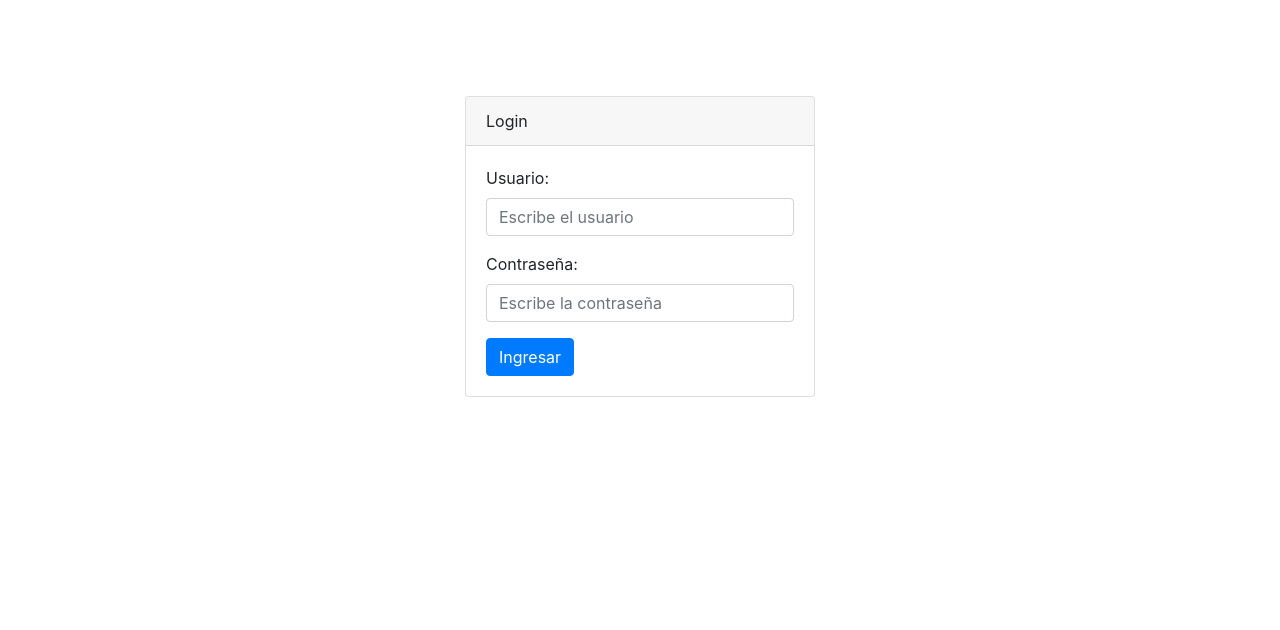
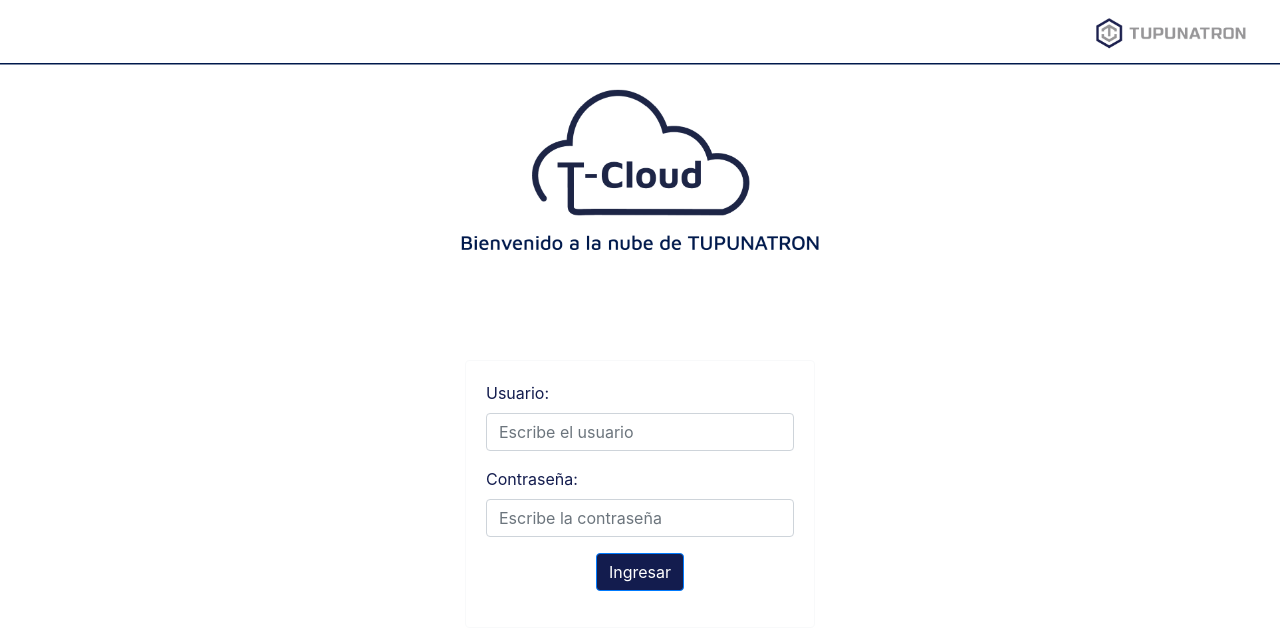
Before and after one commit to lidia08/AppTupunatron, a PHP site: page / in a window 1280 px wide. Shown: the top 630 px of the page. Run offline with PHP 8.4, Linux system fonts and the light colour scheme; data that the repository does not hold is empty.

Commit message:
mejorando el login, el estilo

```diff
--- a/Node/app.js
+++ b/Node/app.js
@@ -3,9 +3,9 @@ const mqtt = require('mqtt');
 var con = mysql.createConnection({
 
     host: "localhost",
-    user: "root",
-    password: "",
-    database: "tt_basedatos"
+    user: "root",//  "tupunat1_root",// "root",
+    password: "",// "2021tupunat1_bd",//"",
+    database: "tt_basedatos"// "tupunat1_tt_basedatos"//"tt_basedatos"
 
 });
 
--- a/config/bd.php
+++ b/config/bd.php
@@ -1,8 +1,8 @@
 <?php
 $host = "localhost";
-$bd = "tt_basedatos";
-$usuario = "root";
-$contrasenia = "";
+$bd = "tt_basedatos";//"tupunat1_tt_basedatos";//"tt_basedatos";
+$usuario = "root";//"tupunat1_root";// "root";
+$contrasenia = "";// "2021tupunat1_bd";//"";
 
 try {
     $conexion = new PDO("mysql:host=$host; dbname=$bd", $usuario, $contrasenia);
--- /dev/null
+++ b/css/estilo.css
@@ -0,0 +1,13 @@
+body{
+    background: url(../img/t-cloud_background.png) no-repeat ;
+    background-size: 100%;
+    background-attachment: fixed;
+}
+
+.formulario{
+    color: #131C4E;
+}
+.ingresar{
+    background: #131C4E;
+
+}
--- a/index.php
+++ b/index.php
@@ -5,24 +5,22 @@ include('config/bd.php');
 $txtUsuario = (isset($_POST['txtUsuario']))?$_POST['txtUsuario']:"";
 $txtContrasenia = (isset($_POST['txtContrasenia']))?$_POST['txtContrasenia']:"";
 
+if($_POST){
+
     //SELECT * FROM `usuarios` WHERE `nombre_usuario`='Lidia' && `contrasenia`='lidia2021';
-$sentenciaSQL=$conexion->prepare("SELECT * FROM usuarios WHERE nombre_usuario=:Usuario");
-$sentenciaSQL->bindParam(':Usuario',$txtUsuario);
+    $sentenciaSQL=$conexion->prepare("SELECT * FROM usuarios WHERE nombre_usuario=:user and contrasenia=:contra");
+    $sentenciaSQL->bindParam(':user',$txtUsuario);
+    $sentenciaSQL->bindParam(':contra',$txtContrasenia);
     $sentenciaSQL->execute();
     $users=$sentenciaSQL->fetch(PDO::FETCH_LAZY);
 
-$txtUsuario=$users['nombre_usuario'];
-$txtContrasenia=$users['contrasenia'];
+    if($users !== false){
 
-if($_POST){
-    if(($_POST['txtUsuario']==$txtUsuario)&&($_POST['txtContrasenia']==$txtContrasenia)){
         $_SESSION['usuario']="ok";
         $_SESSION['nombre_usuario']=$txtUsuario;
         header('Location:inicio.php');
     }
-    else{
-        $mensaje="El usuario o contraseña son incorrectos";
-    }
+    else{ $mensaje="El usuario o contraseña son incorrectos"; }
 }
 ?>
 
@@ -36,6 +34,8 @@ if($_POST){
 
     <!-- Bootstrap CSS -->
     <link rel="stylesheet" href="https://stackpath.bootstrapcdn.com/bootstrap/4.3.1/css/bootstrap.min.css" integrity="sha384-ggOyR0iXCbMQv3Xipma34MD+dH/1fQ784/j6cY/iJTQUOhcWr7x9JvoRxT2MZw1T" crossorigin="anonymous">
+    <!-- nuestro CSS -->
+    <link rel="stylesheet" href="css/estilo.css">
 </head>
 
   <body>
@@ -46,13 +46,11 @@ if($_POST){
                 </div>
 
                 <div class="col-md-4">
-                    <br/><br/><br/><br/>
-                    <div class="card">
-                        <div class="card-header">
-                            Login
-                        </div>
+                    <br/><br/><br/><br/><br/><br/><br/><br/><br/><br/><br/><br/><br/><br/><br/>
+                    <div class="card border-light">
 
-                        <div class="card-body">
+
+                        <div class="card-body formulario">
 
                             <?php if(isset($mensaje)){?>
 
@@ -65,15 +63,17 @@ if($_POST){
 
                             <div class = "form-group">
                             <label >Usuario:</label>
-                            <input type="text" class="form-control" name="txtUsuario" id="txtUsuario" placeholder="Escribe el usuario">
+                            <input type="text" required class="form-control" name="txtUsuario" placeholder="Escribe el usuario">
                             </div>
 
                             <div class="form-group">
                             <label >Contraseña:</label>
-                            <input type="password" class="form-control" name="txtContrasenia" id="txtContrasenia" placeholder="Escribe la contraseña">
+                            <input type="password" required class="form-control" name="txtContrasenia" placeholder="Escribe la contraseña">
                             </div>
 
-                            <button type="submit" class="btn btn-primary">Ingresar</button>
+                            <div class="form-group text-center">
+                            <button type="submit" class="btn btn-primary ingresar">Ingresar</button>
+                            </div>
 
                             </form>
 
--- a/inicio.php
+++ b/inicio.php
@@ -4,7 +4,7 @@
 
         <div class="jumbotron text-center">
             <h1 class="display-3">Bienvenido <?php echo $nombre_usuario ;?> </h1>
-            <p class="lead">En esta plataforma podrá monitorear sus equipos en tiempo real</p>
+            <p class="lead">En esta plataforma podrás monitorear tus equipos en tiempo real</p>
         </div>
 
     </div>
--- a/seccion/configuracion.php
+++ /dev/null
@@ -1,5 +0,0 @@
-<?php include('../template/cabecera.php');?>
-
-CONFIGURACION
-
-<?php include('../template/pie.php');?>
--- a/seccion/pesajes.php
+++ b/seccion/pesajes.php
@@ -10,7 +10,7 @@ $lista_pesaje=$sentenciaSQL->FetchAll(PDO::FETCH_ASSOC);
 
 ?>
 
-<div class="col-md-12">
+<div class="col-md-12 text-center">
     <h3>PESAJES EN TIEMPO REAL </h3>
     <br/>
     <table class="table table-bordered">
--- a/seccion/reporte.php
+++ /dev/null
@@ -1,5 +0,0 @@
-<?php include('../template/cabecera.php');?>
-
-Reporte
-
-<?php include('../template/pie.php');?>
--- a/template/cabecera.php
+++ b/template/cabecera.php
@@ -45,12 +45,6 @@ else{
               <a class="nav-link" href="<?php echo $url;?>/seccion/pesajes.php">Pesajes</a>
             </li>
             <li class="nav-item">
-              <a class="nav-link" href="<?php echo $url;?>/seccion/reporte.php">Reporte</a>
-            </li>
-            <li class="nav-item">
-              <a class="nav-link" href="<?php echo $url;?>/seccion/configuracion.php">Configuracion</a>
-            </li>
-            <li class="nav-item">
               <a class="nav-link" href="<?php echo $url;?>/seccion/cerrar.php">Cerrar Sesion</a>
             </li>
 
```
Also changed, not shown: prueba.php (deleted, +0 -14 lines), img/t-cloud_background.png (added). Lines whose indentation alone changed are shown as unchanged.
